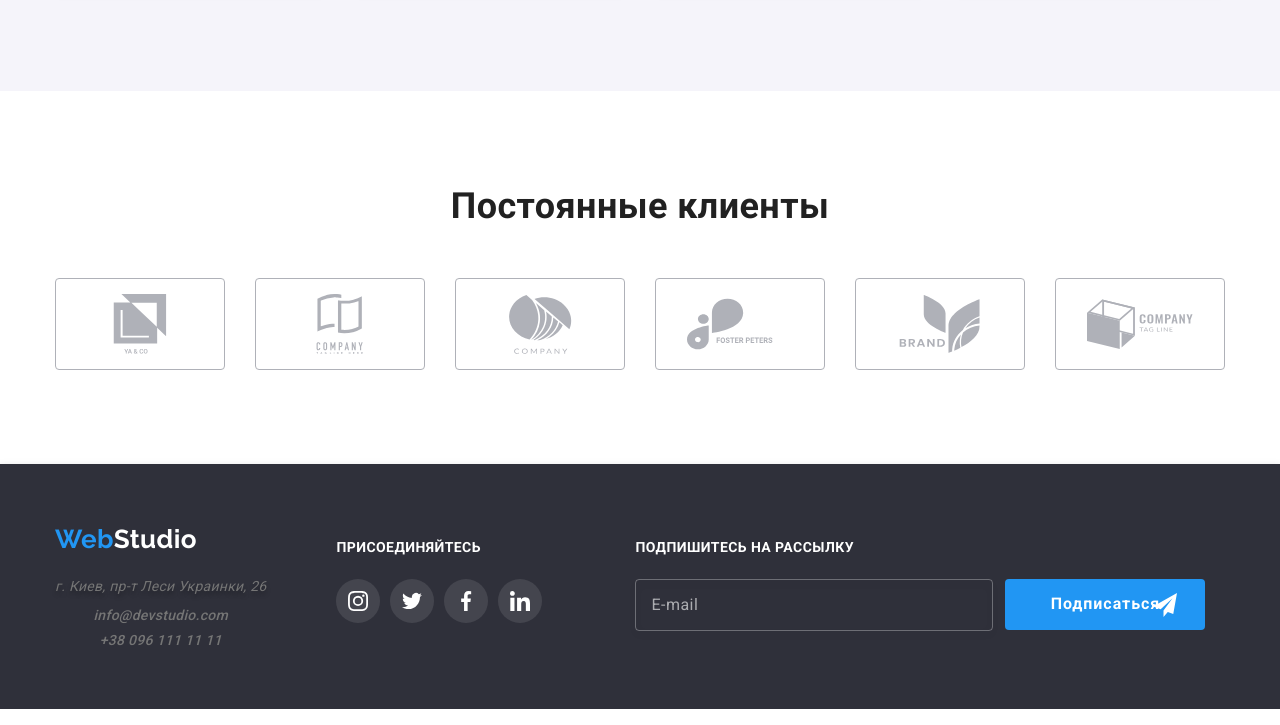
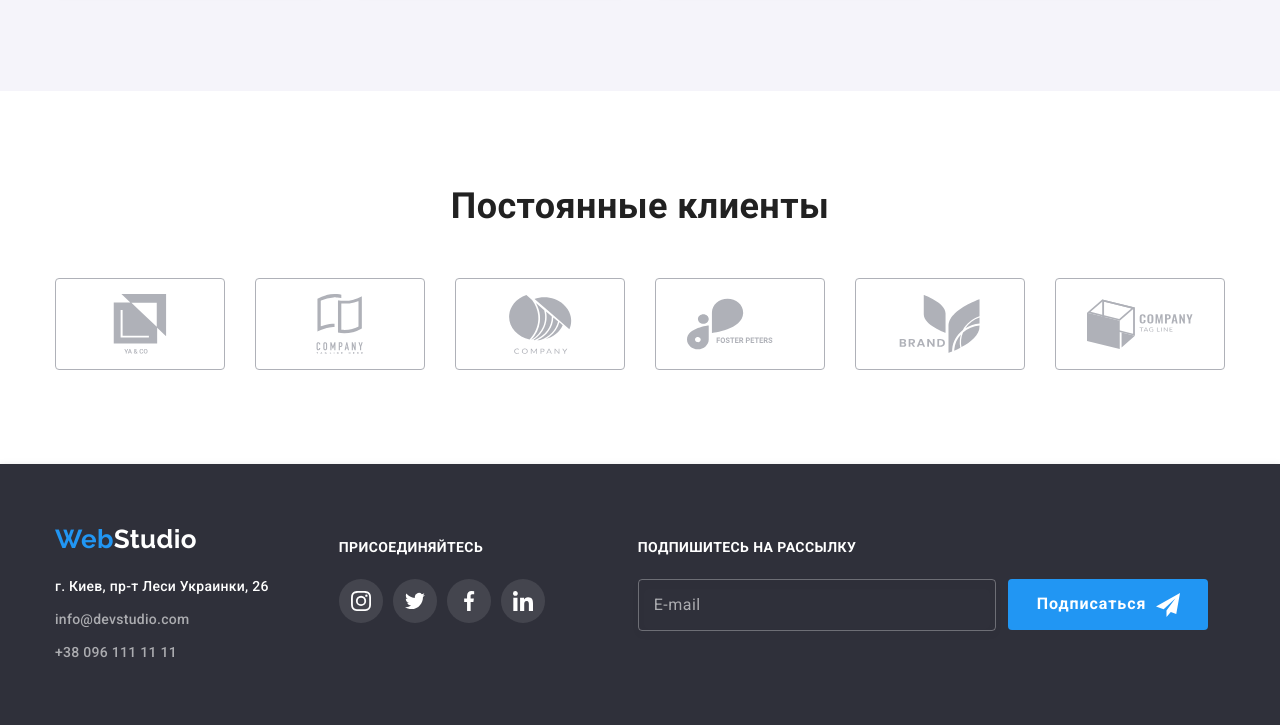
Before and after one commit to KostiantynFirst/goit-markup-hw-07, a plain HTML site: page index.html in a window 1280 px wide. Shown: the part 2227-2952 px from the top of the page. Drawn offline with Linux system fonts and the light colour scheme.

Commit message:
Some changes

```diff
--- a/index.html
+++ b/index.html
@@ -336,8 +336,8 @@
         <address class="footer__address">
           <ul class="authnav--footer list">
             <li class="footer__link"><a href="https://goo.gl/maps/iULGJr1VuEJqhyds5" target="_blank" rel="noopener noreferrer nofollow" class="authnav__link authnav__link--footer authnav__link--address">г. Киев, пр-т Леси Украинки, 26</a></li>
-            <li class="footer__link"><a href="mailto:info@devstudio.com" class="authnav__link authnav__link-footer">info@devstudio.com</a></li>
-            <li class="footer__link"><a href="tel:+380961111111" class="authnav__link authnav__link-footer">+38 096 111 11 11</a></li>
+            <li class="footer__link"><a href="mailto:info@devstudio.com" class="authnav__link authnav__link--footer">info@devstudio.com</a></li>
+            <li class="footer__link"><a href="tel:+380961111111" class="authnav__link authnav__link--footer">+38 096 111 11 11</a></li>
           </ul>
         </address>
         </div>
--- a/sass/components/_authnav.scss
+++ b/sass/components/_authnav.scss
@@ -3,8 +3,14 @@
     margin-left: auto;
 
     &--footer {
-        display: block;
-        text-align: left;
+        display: flex;
+        flex-direction: column;
+        align-items: start;
+        font-weight: 500;
+        line-height: 1.14;
+        letter-spacing: 0.02em;
+        color: currentColor;
+        text-decoration: none;
     }
 }
 
@@ -41,22 +47,13 @@
         color: $accent-color;
     }
 
-
     &--footer {
-        display: block;
-        font-weight: 500;
-        line-height: 1.14;
-        letter-spacing: 0.02em;
-        color: currentColor;
-        text-decoration: none;
+        color: rgba(255, 255, 255, 0.6);
+        line-height: 1.71;
     }
 
     &--address {
-        font-weight: 400;
-        line-height: 1.71;
-        color: rgba(255, 255, 255, 0.6);
-        color: var(--secondary-text-color);
-        text-shadow: 0px 4px 4px rgba(0, 0, 0, 0.25);
+        color: $secondary-text-color;
     }
 
 }
--- a/sass/components/_button.scss
+++ b/sass/components/_button.scss
@@ -17,28 +17,29 @@
 
     transition: color 250ms $timing-function, background-color 250ms $timing-function, box-shadow 250ms $timing-function;
 
+    &--footer {
+        padding: 10px 62px 10px 29px;
+        width: 148px;
+    }
 
-    &__btn {
+}
+
+.button__btn {
     padding: 6px 22px;
     min-width: 73px;
     font-weight: 500;
     line-height: 1.6;
     letter-spacing: 0.03em;
 
-        &--footer {
-            padding: 10px 62px 10px 29px;
-            width: 148px;
-        }
-}
-
-
     .button__primary:hover &,
     .button__primary:focus & {
     box-shadow: 0px 3px 1px rgba(0, 0, 0, 0.1), 0px 1px 2px rgba(0, 0, 0, 0.08), 0px 2px 2px rgba(0, 0, 0, 0.12);
     border-radius: 4px;
     }
+}
 
-}
+
+
 
 .button__primary {
     color: $secondary-text-color;
--- a/sass/components/_footer.scss
+++ b/sass/components/_footer.scss
@@ -15,6 +15,7 @@
     &__address {
         margin-top: 20px;
     }
+
 
     &__link:not(:last-child) {
         margin-bottom: 9px;
@@ -82,8 +83,6 @@
 
 }
 
-
-
 .footer__mail {
     position: absolute;
     top: 50%;
--- a/sass/utils/_reset-browser-styles.scss
+++ b/sass/utils/_reset-browser-styles.scss
@@ -20,6 +20,6 @@ input {
     list-style: none;
 }
 
-.address {
+address {
     font-style: inherit;
 }
--- a/style.css
+++ b/style.css
@@ -447,7 +447,7 @@ body {
 .button__primary:hover .button__btn,
 .button__primary:focus .button__btn {
     box-shadow: 0px 3px 1px rgba(0, 0, 0, 0.1), 0px 1px 2px rgba(0, 0, 0, 0.08), 0px 2px 2px rgba(0, 0, 0, 0.12);
-border-radius: 4px;
+    border-radius: 4px;
 }
 
 .button__secondary:hover,
```
Also changed, not shown: css/main.css, css/main.min.css, 2 other files. Lines whose indentation alone changed are shown as unchanged.
